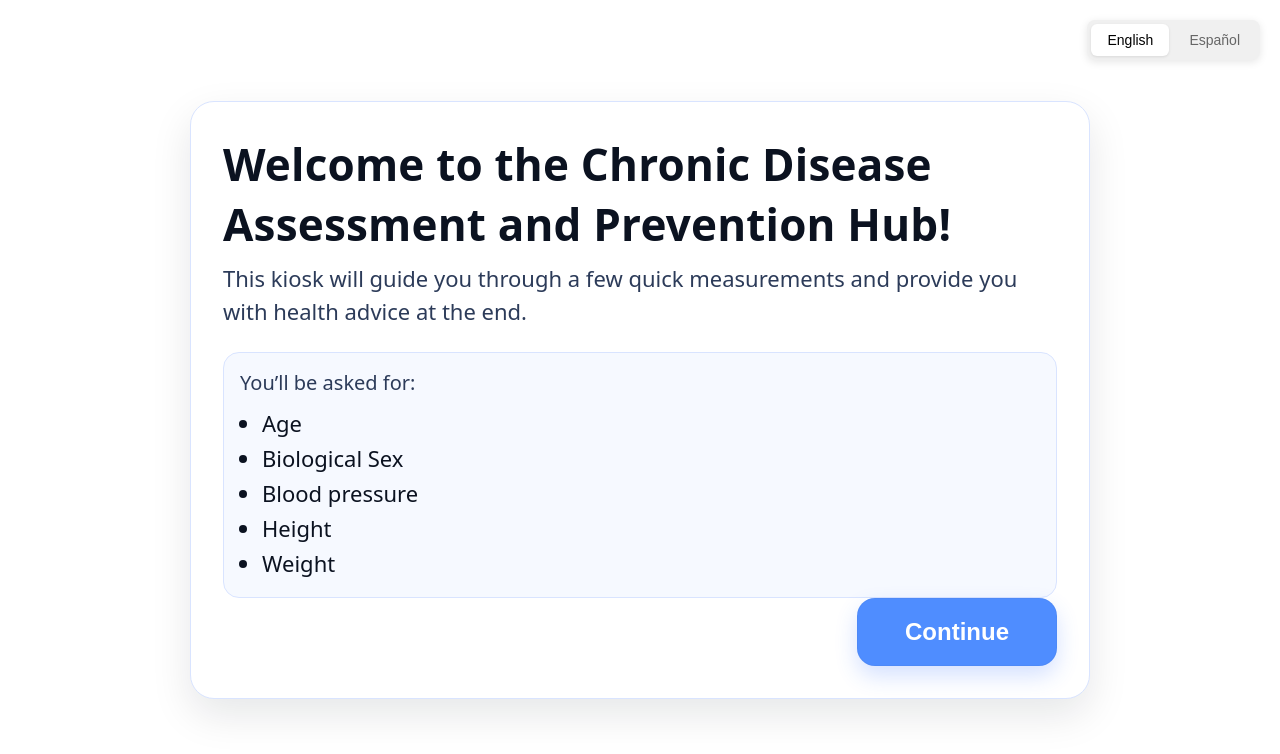
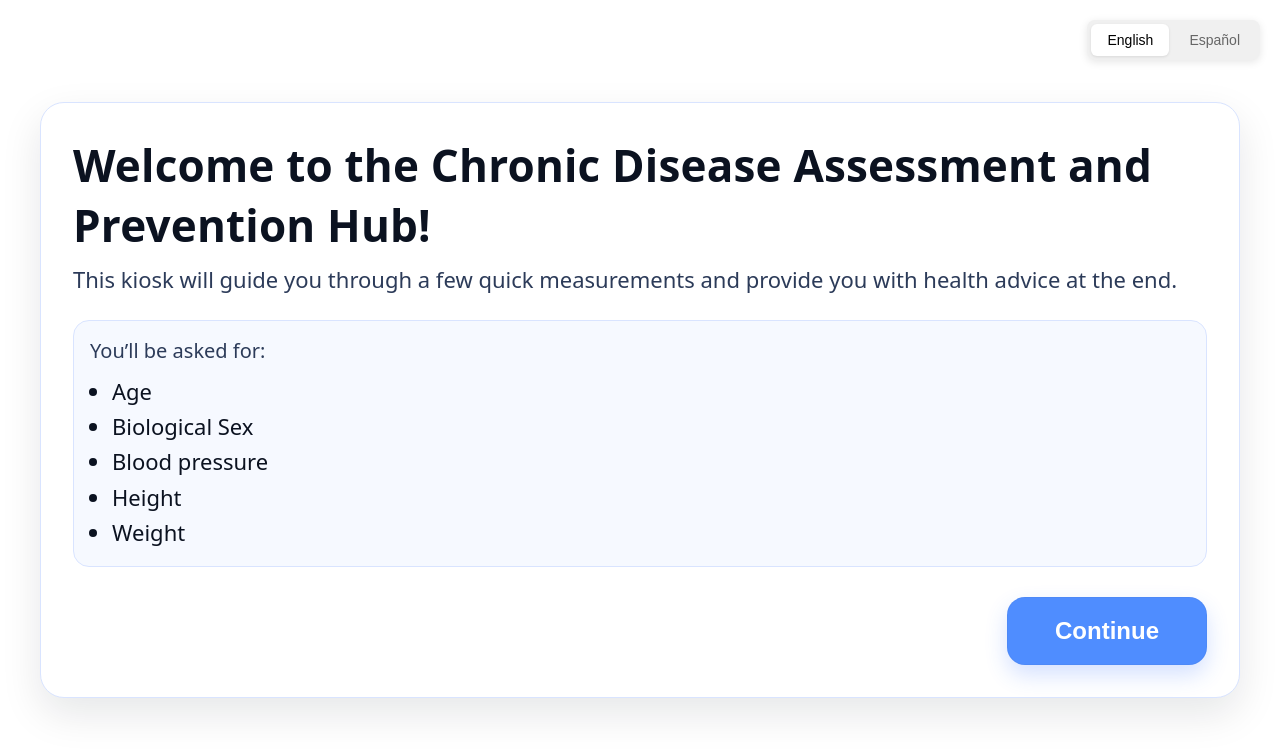
Before and after one commit to Zain-Mrza/CDAPH, a React (Vite) app in the folder frontend/: page / in a window 1280 px wide. Shown: the top 754 px of the page. Built offline with nearby package versions, Linux system fonts and the light colour scheme.

Commit message:
Working communication with Arduino

```diff
--- a/frontend/src/components/NavigationActions.tsx
+++ b/frontend/src/components/NavigationActions.tsx
@@ -5,7 +5,7 @@ type Props = {
     clickNext?: () => void;
     disableNext?: boolean;
     nextLabel?: string;
-    language: "en" | "es";
+    language?: "en" | "es";
 };
 
 export default function NavigationActions({
--- a/frontend/src/pages/diabetes_survey/DiabetesSurveyIntro.tsx
+++ b/frontend/src/pages/diabetes_survey/DiabetesSurveyIntro.tsx
@@ -29,6 +29,7 @@ export default function DiabetesSurveyIntro({
                 You will now answer some questions about your health.
             </p>
 
+            <div className="infoBox">
                 <ul>
                     <li className="instructionBullet">
                         This survey takes about 15 minutes.
@@ -37,6 +38,7 @@ export default function DiabetesSurveyIntro({
                         You may skip the survey at any time.
                     </li>
                 </ul>
+            </div>
 
             <NavigationActions
                 clickNext={onNext}
--- a/frontend/src/styles/kiosk.css
+++ b/frontend/src/styles/kiosk.css
@@ -46,7 +46,7 @@ body,
 
 /* The main card that pages render into */
 .kioskCard {
-    width: min(900px, 100%);
+    width: min(1200px, 100%);
     background: var(--card);
     border: 1px solid var(--border);
     border-radius: 24px;
@@ -189,6 +189,7 @@ body,
     display: grid;
     gap: 14px;
     margin-top: 10px;
+    margin-bottom: 28px;
 }
 
 .summaryRow {
@@ -218,6 +219,7 @@ body,
     padding: 16px;
     background: rgba(79, 141, 255, 0.05);
     margin-top: 8px;
+    margin-bottom: 28px;
 }
 
 .infoTitle {
@@ -261,8 +263,8 @@ body,
 }
 
 .instructionBullet {
-    list-style-position: inside;
-    padding-left: 0rem;
+    list-style-position: left;
+    padding-left: 0px;
     font-size: 24px;
     line-height: 1.7;
     margin: 0 0px 0px;
@@ -309,7 +311,7 @@ body,
 }
 
 .kioskContent {
-    width: min(900px, 100%);
+    width: min(1200px, 100%);
     display: flex;
     flex-direction: column;
     gap: 16px;
@@ -338,4 +340,5 @@ body,
     display: flex;
     justify-content: space-between;
     align-items: center;
+    margin-top: 30px;
 }
```
Lines whose indentation alone changed are shown as unchanged.
